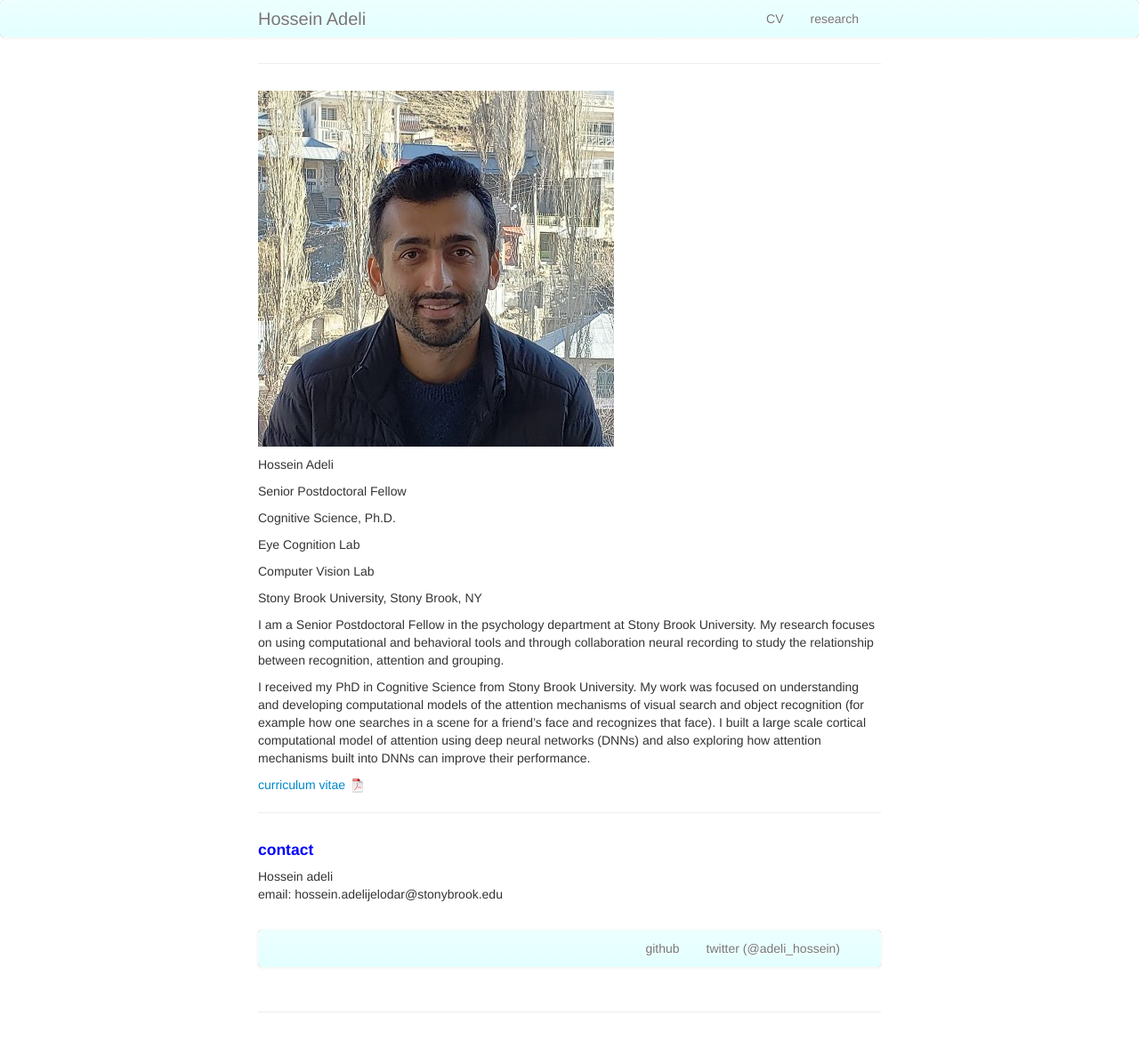
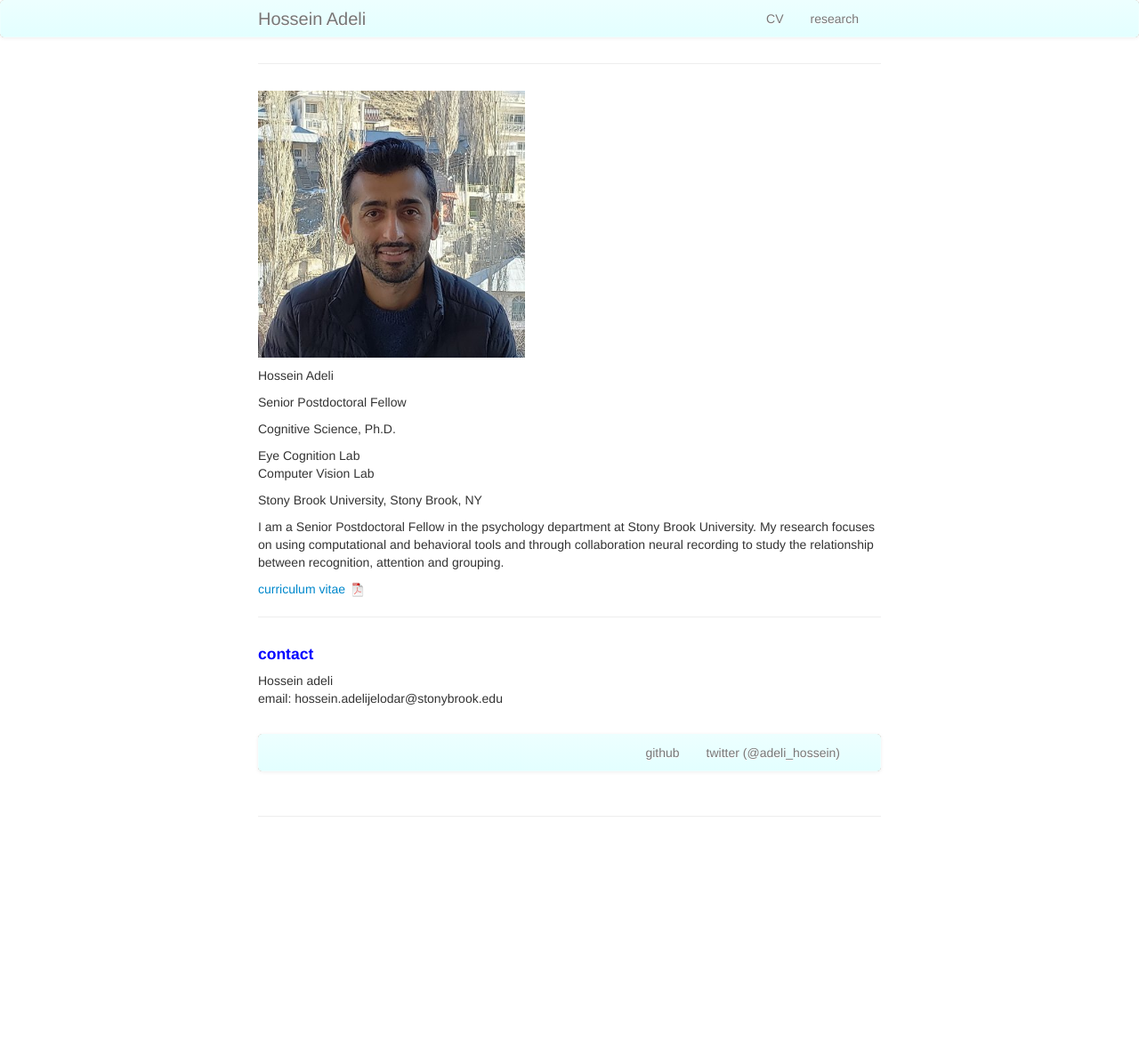
Before and after one commit to Hosseinadeli/hosseinadeli.github.io, a Jekyll site: the page built from index.md, in a window 1280 px wide. Shown: the whole page at 89% size. Built offline with Jekyll 4.4.1, drawn with Linux system fonts in a browser that asks for light colours; our own code applies the rules of GitHub Pages for plain Markdown files; after the commit the page ends 949 px from its top, so only the background shows below that.

Commit message:
Update index.md

```diff
--- a/index.md
+++ b/index.md
@@ -5,7 +5,7 @@ description:Hossein Adeli, Senior Postdoctoral Fellow at Stony Brook University.
 keywords: vision, attention, eye-movements, computational modeling
 ---
 
-<img src="{{ BASE_PATH }}/assets/portrait.jpg">
+<img src="{{ BASE_PATH }}/assets/portrait.jpg"  width = 300>
 
 Hossein Adeli
 
@@ -13,15 +13,12 @@ Senior Postdoctoral Fellow
 
 Cognitive Science, Ph.D.
 
-Eye Cognition Lab
-
+Eye Cognition Lab  <br/>
 Computer Vision Lab
 
 Stony Brook University, Stony Brook, NY
 
 I am a Senior Postdoctoral Fellow in the psychology department  at Stony Brook University.  My research focuses on using computational and behavioral tools and through collaboration neural recording  to study the relationship between recognition, attention and grouping.
-
-I received my PhD in Cognitive Science from Stony Brook University. My work was focused on understanding and developing computational models of the attention mechanisms of visual search and object recognition (for example how one searches in a scene for a friend's face and recognizes that face).  I built a large scale cortical computational model of attention using deep neural networks (DNNs) and also exploring how attention mechanisms built into DNNs can improve their performance.
 
 [curriculum vitae ![CV as pdf]({{ BASE_PATH }}/pages/icons16/pdf-icon.png)]({{ BASE_PATH }}/assets/CV_Hossein_Adeli_website.pdf)<br/>
 
@@ -38,7 +35,7 @@ I received my PhD in Cognitive Science from Stony Brook University. My work was
 
 <!--         <div class="span2">
         <a href="../assets/portrait.jpg">
-            <img src="../assets/portrait.jpg" width = 300
+            <img src="../assets/portrait.jpg"
                   title="Hossein Adeli" alt="Hossein Adeli"/></a>
         </div> -->
     </div>
```
